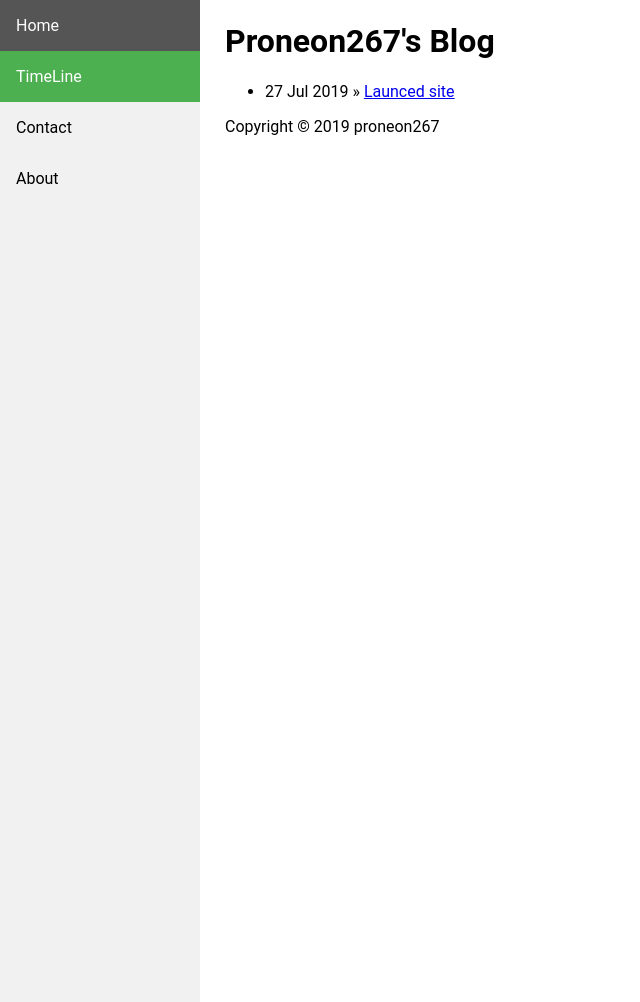
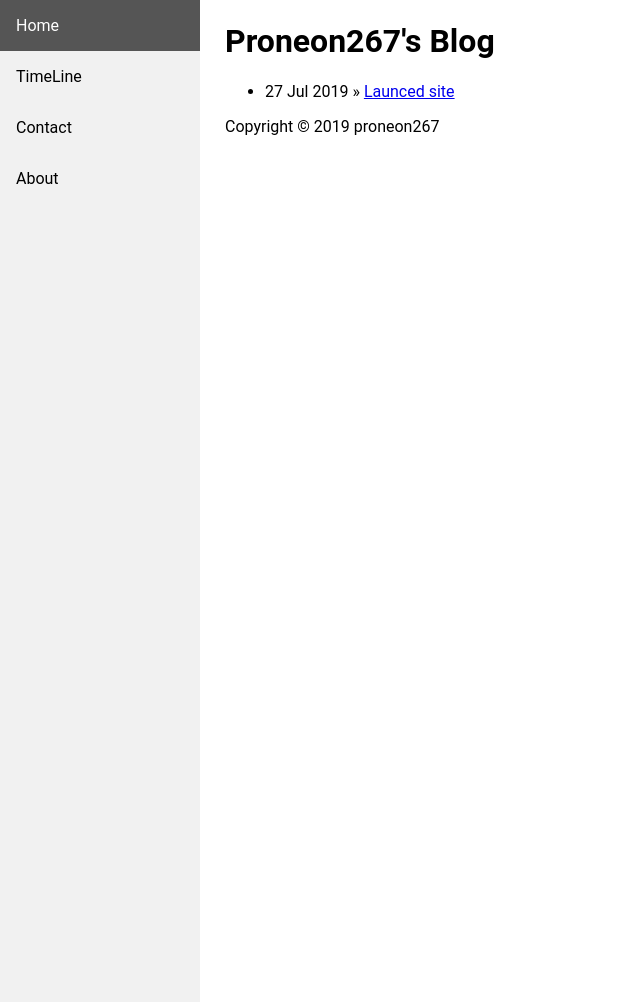
Before and after one commit to proneon267/proneon267.github.io, a Jekyll site: the page built from blog/index.html, in a window 1280 px wide and 1002 px high. Shown: the whole window, without its empty margins (0-640 px from the left). Built offline with Jekyll 4.4.1, drawn with Linux system fonts in a browser that asks for light colours.

Commit message:
Update default.html

```diff
--- a/_layouts/default.html
+++ b/_layouts/default.html
@@ -91,7 +91,7 @@
 
     <div id="mybar" class="sidebar">
       <a id="home" class=" {{ page.homestatus }} " href=" {{ page.home }} ">Home</a>
-      <a id="timeline" class=" {{ page.timestatus }} " href=" {{ page.blog }} ">TimeLine</a>
+      <a id="blog" class=" {{ page.blogstatus }} " href=" {{ page.blog }} ">TimeLine</a>
       <a id="contact" class=" {{ page.contactstatus }} " href=" {{ page.contact }} ">Contact</a>
       <a href="#about">About</a>
       <a href="javascript:void(0);" class="icon" onclick="myFunction()">
```
